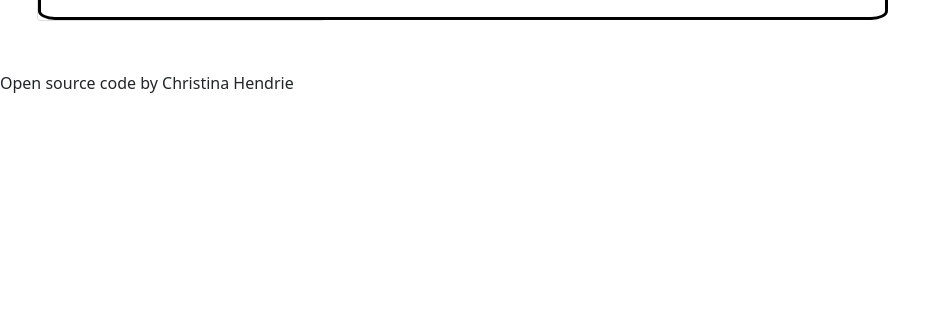
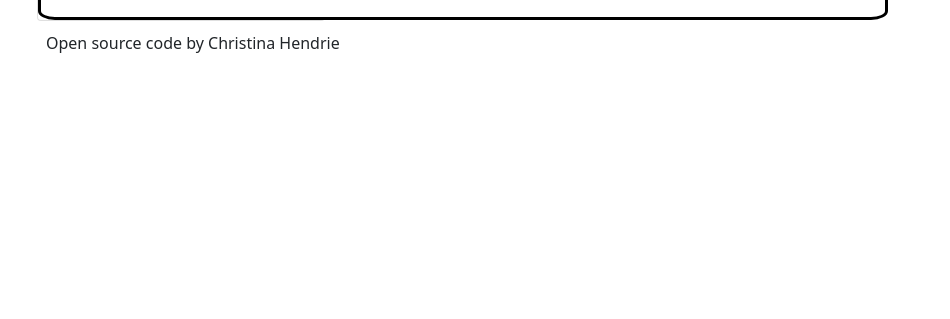
Before and after one commit to Chendrie98/SheCodesWeatherApp, a plain HTML site: page index.html in a window 1280 px wide. Shown: the part 481-800 px from the top of the page, without its empty margins (0-950 px from the left). Drawn offline with nearby package versions, Linux system fonts and the light colour scheme; no server answers.

Commit message:
gave my link a class to organize it

```diff
--- a/index.html
+++ b/index.html
@@ -96,7 +96,7 @@
         </div>
       </div>
     </div>
-    <span> Open source code by Christina Hendrie </span>
+    <span class="myCode"> Open source code by Christina Hendrie </span>
     <script src="script.js"></script>
   </body>
 </html>
--- a/styles.css
+++ b/styles.css
@@ -122,3 +122,8 @@ div.fix {
 li {
   list-style: none;
 }
+.myCode {
+  position: relative;
+  left: 46px;
+  top: -40px;
+}
```
